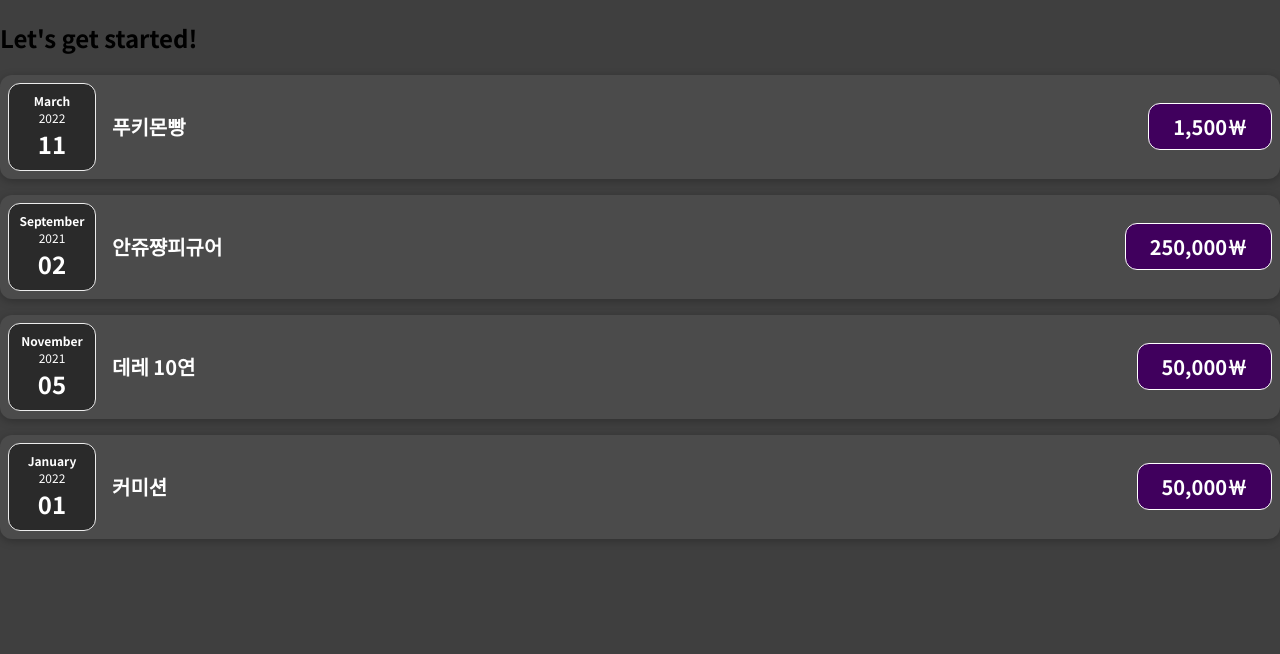
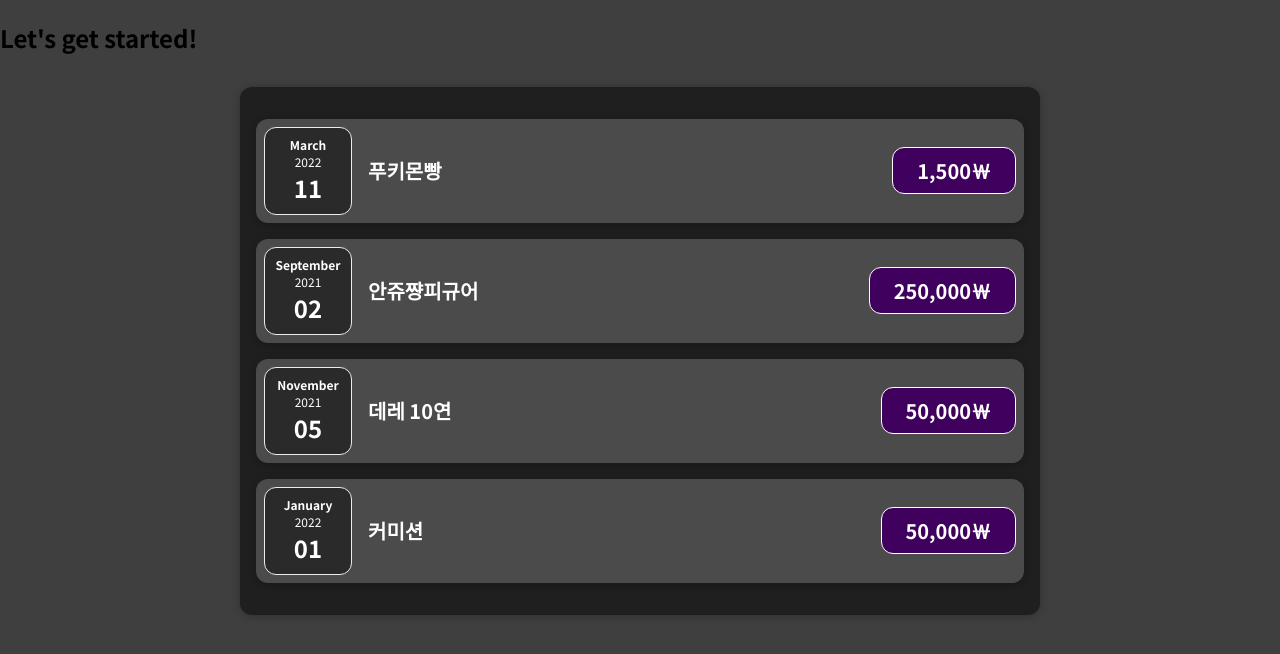
Before and after one commit to hamsoter/react-complate-guide, a JavaScript app: page / in a window 1280 px wide. Shown: the top 654 px of the page. Built offline with nearby package versions, Linux system fonts and the light colour scheme.

Commit message:
ExpenseItem들을 부모 div가 감싸고 있게 로직을 변경
- 기존에 expensesArr로 컴포넌트를 복사하던 로직을 for문 => map() 으로 변경하였다.
- 부모 div를 생성하여 css 스타일링

```diff
--- /dev/null
+++ b/src/components/Expenses.css
@@ -0,0 +1,9 @@
+.expenses {
+  padding: 1rem;
+  background-color: rgb(31, 31, 31);
+  margin: 2rem auto;
+  width: 50rem;
+  max-width: 95%;
+  border-radius: 12px;
+  box-shadow: 0 1px 8px rgba(0, 0, 0, 0.25);
+}
--- a/src/components/Expenses.js
+++ b/src/components/Expenses.js
@@ -1,12 +1,12 @@
 import ExpenseItem from "./ExpenseItem";
+
+import "./Expenses.css";
 
 function Expenses(props) {
   const expensesArr = props.items;
 
-  let expenses = [];
-
-  expensesArr.forEach((item) => {
-    expenses.push(
+  let expenses = expensesArr.map((item) => {
+    return (
       <ExpenseItem
         key={item.id}
         title={item.title}
@@ -16,7 +16,7 @@ function Expenses(props) {
     );
   });
 
-  return expenses;
+  return <div className="expenses">{expenses}</div>;
 }
 
 export default Expenses;
```
